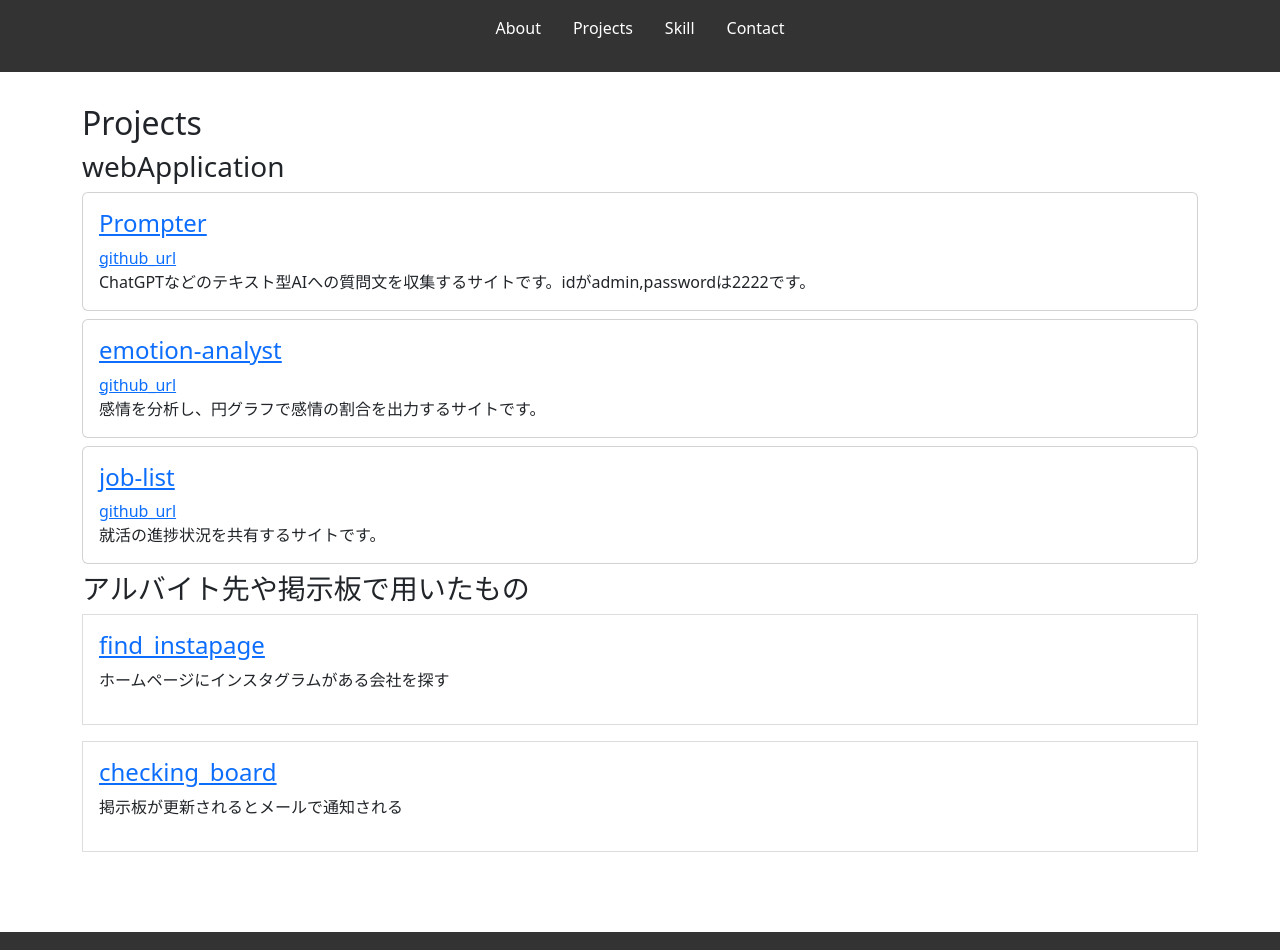
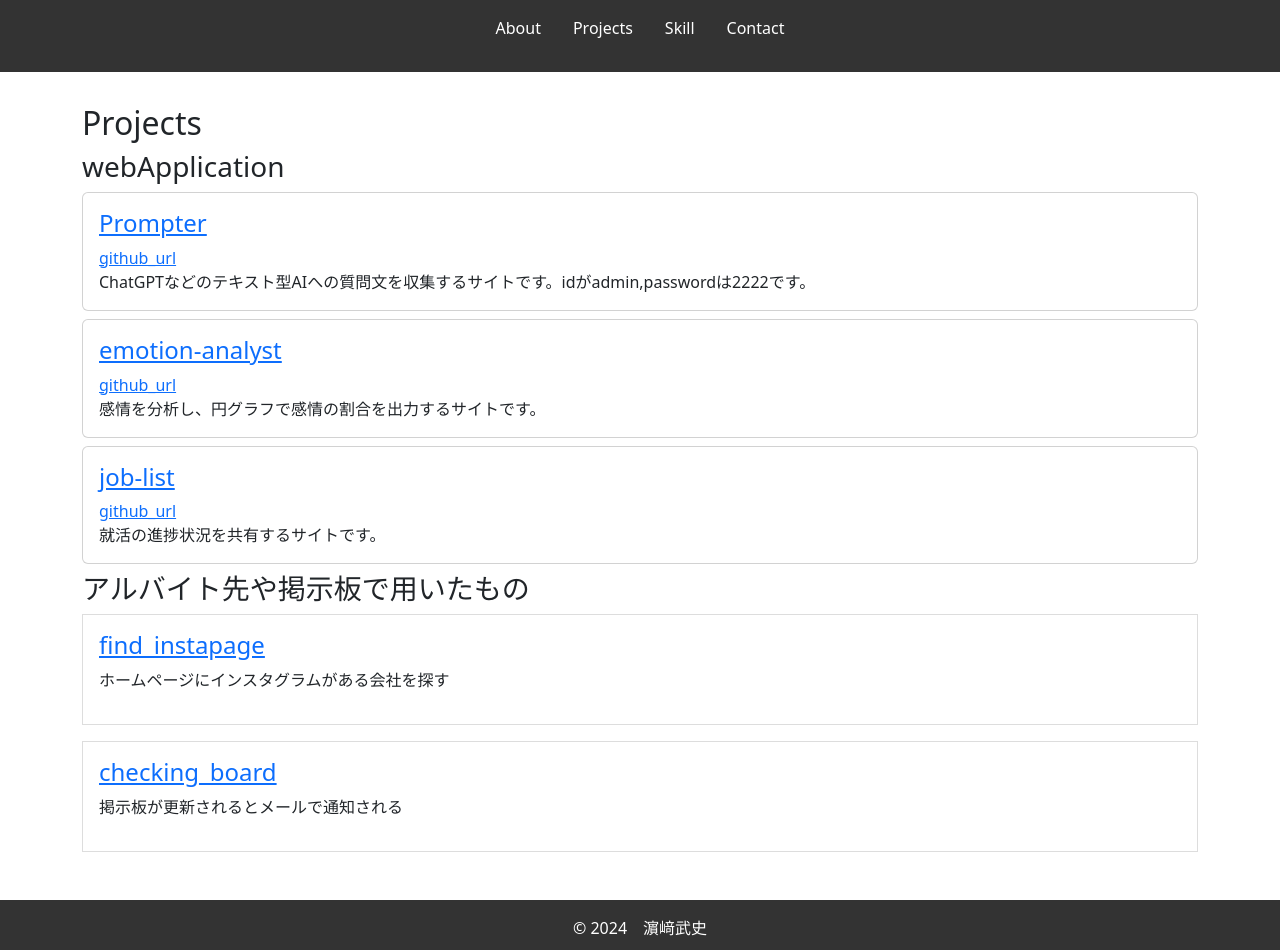
Before and after one commit to Takenoko463/portfolio-app, a React (Create React App) app: page / in a window 1280 px wide. Shown: the top 950 px of the page. Built offline with nearby package versions, Linux system fonts and the light colour scheme.

Commit message:
sectionをrowに変更

```diff
--- a/src/App.js
+++ b/src/App.js
@@ -3,7 +3,6 @@ import Header from "./layouts/Header";
 import Footer from "./layouts/Footer";
 import Projects from "./components/Projects";
 import Container from "react-bootstrap/Container";
-import Row from 'react-bootstrap/Row';
 
 function App() {
   return (
@@ -11,9 +10,7 @@ function App() {
       <Header />
       <main>
         <Container fluid="md">
-          <Row>
-            <Projects />
-          </Row>
+          <Projects />
         </Container>
       </main>
       <Footer />
--- a/src/components/Projects.js
+++ b/src/components/Projects.js
@@ -1,5 +1,6 @@
 import "bootstrap/dist/css/bootstrap.min.css"; // BootstrapのCSSをインポート
 import Card from "react-bootstrap/Card"; // React BootstrapのCardコンポーネントをインポート
+import Row from "react-bootstrap/Row";
 
 function Projects() {
   const projects = [
@@ -25,7 +26,7 @@ function Projects() {
   ];
 
   return (
-    <section className="Projects" id="projects">
+    <Row className="Projects" id="projects">
       <h2>Projects</h2>
 
       <Child title="webApplication" projectArray={projects} />
@@ -49,7 +50,7 @@ function Projects() {
           <p>掲示板が更新されるとメールで通知される</p>
         </div>
       </subsection>
-    </section>
+    </Row>
   );
 }
 const Child = ({ title, projectArray }) => {
```
